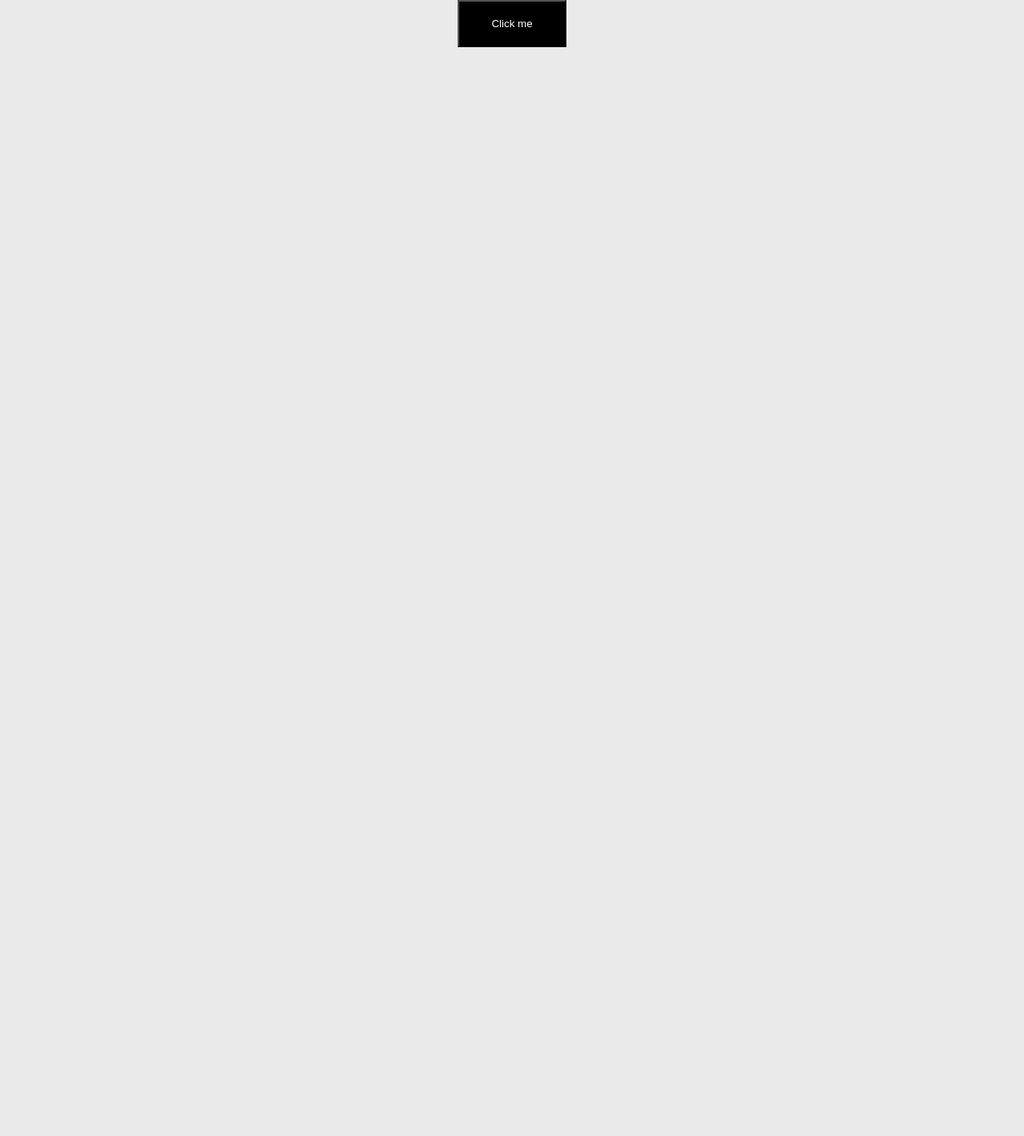
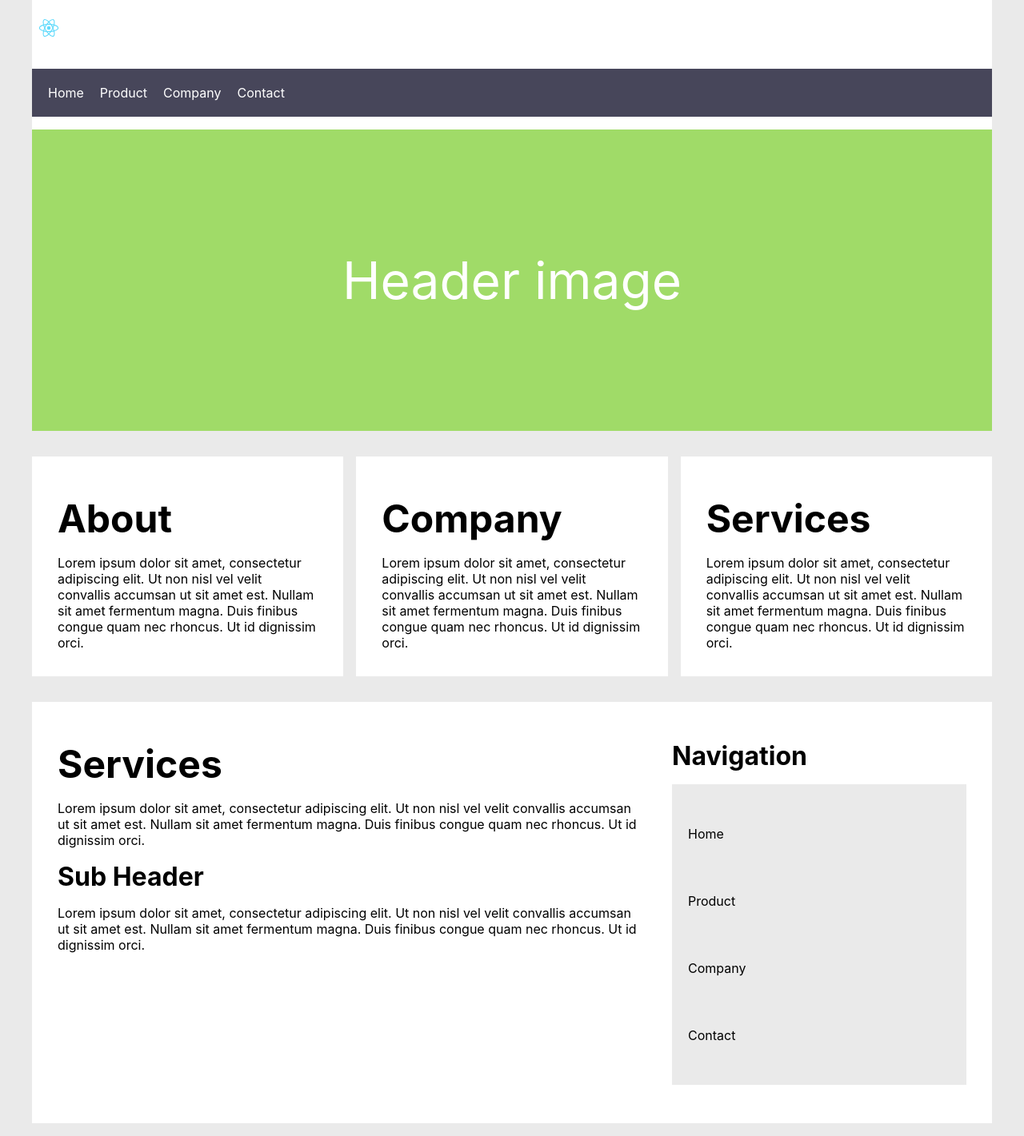
Before and after one commit to TK2400/React-darbai, a React (Create React App) app: page / in a window 1280 px wide. Shown: the whole page at 80% size. Before the commit the page ends 800 px from the top, so only its background shows below. Built offline with nearby package versions, Linux system fonts and the light colour scheme.

Commit message:
html komponentas navigation su dinamiskai gaunama klase per props ; primary ir secondary

```diff
--- a/src/App.css
+++ b/src/App.css
@@ -29,18 +29,6 @@ a {
   height: 30px;
   display: block;
   padding: 20px 0;
-}
-
-.navigation__list {
-  background-color: rgb(71, 70, 90);
-  color: white;
-  list-style: none;
-  padding: 20px;
-  display: flex;
-}
-
-.navigation__list-item {
-  margin-right: 20px;
 }
 
 .cards {
@@ -77,10 +65,6 @@ a {
   margin-right: 2em;
 }
 
-.content__navigation {
-  flex: 1;
-}
-
 .content__title {
   font-size: 3rem;
   margin: 1rem 0;
@@ -90,12 +74,3 @@ a {
   font-size: 2rem;
   margin: 1rem 0;
 }
-
-.content__navigation-list {
-  list-style: none;
-  background-color: #eaeaea;
-}
-
-.content__navigation-list-item {
-  padding: 2em 0;
-}
--- a/src/App.js
+++ b/src/App.js
@@ -1,12 +1,47 @@
 import './App.css';
-import './components/button.css'
-
-import Button from './components/Button';
+import Navigation from './components/Navigation';
+import logo from './logo.svg';
 
 export default function App() {
   return (
-    <div>
-      <Button text="Click me"/>
+    <div className='app'>
+      <header className='header'>
+        <img src={logo} className='header__logo' alt='logo' />
+        <Navigation navType='primary' />
+        <div className='header__hero'>
+          Header image
+        </div>
+      </header>
+      <main>
+        <div className='cards'>
+          <article className='card'>
+            <h2 className='card__title'>About</h2>
+            <p className='card__paragraph'>Lorem ipsum dolor sit amet, consectetur adipiscing elit. Ut non nisl vel velit convallis accumsan ut sit amet est. Nullam sit amet fermentum magna. Duis finibus congue quam nec rhoncus. Ut id dignissim orci.</p>
+          </article>
+          <article className='card'>
+            <h2 className='card__title'>Company</h2>
+            <p className='card__paragraph'>Lorem ipsum dolor sit amet, consectetur adipiscing elit. Ut non nisl vel velit convallis accumsan ut sit amet est. Nullam sit amet fermentum magna. Duis finibus congue quam nec rhoncus. Ut id dignissim orci.</p>
+          </article>
+          <article className='card'>
+            <h2 className='card__title'>Services</h2>
+            <p className='card__paragraph'>Lorem ipsum dolor sit amet, consectetur adipiscing elit. Ut non nisl vel velit convallis accumsan ut sit amet est. Nullam sit amet fermentum magna. Duis finibus congue quam nec rhoncus. Ut id dignissim orci.</p>
+          </article>
+        </div>
+
+        <div className="content">
+          <article className='content__article'>
+            <section>
+              <h2 className='content__title'>Services</h2>
+              <p className='content__paragraph'>Lorem ipsum dolor sit amet, consectetur adipiscing elit. Ut non nisl vel velit convallis accumsan ut sit amet est. Nullam sit amet fermentum magna. Duis finibus congue quam nec rhoncus. Ut id dignissim orci.</p>
+            </section>
+            <section>
+              <h3 className='content__sub-header'>Sub Header</h3>
+              <p className='content__paragraph'>Lorem ipsum dolor sit amet, consectetur adipiscing elit. Ut non nisl vel velit convallis accumsan ut sit amet est. Nullam sit amet fermentum magna. Duis finibus congue quam nec rhoncus. Ut id dignissim orci.</p>
+            </section>
+          </article>
+          <Navigation navType='secondary' />
+        </div>
+      </main>
     </div>
   );
 }
--- a/src/components/Button.js
+++ /dev/null
@@ -1,6 +0,0 @@
-export default function Button(props) {
-    console.log(props)
-    return (
-        <button> {props.text}</button>
-    )
-}
--- /dev/null
+++ b/src/components/Navigation.js
@@ -0,0 +1,15 @@
+import './navigation.css';
+
+export default function Navigation(props) {
+    return (
+        <nav className={`navigation ${props.navType}`}>
+            <h3>Navigation</h3>
+            <ul className={`navigation__list ${props.navType}`}>
+                <li className='navigation__list-item'><a href='http://google.com'>Home</a></li>
+                <li className='navigation__list-item'><a href='http://google.com'>Product</a></li>
+                <li className='navigation__list-item'><a href='http://google.com'>Company</a></li>
+                <li className='navigation__list-item'><a href='http://google.com'>Contact</a></li>
+            </ul>
+        </nav>
+    );
+}
--- a/src/components/button.css
+++ /dev/null
@@ -1,7 +0,0 @@
-button {
-    background-color: black;
-    color: white;
-    padding: 20px 40px;
-    font-size: 4 rem;
-    cursor: pointer
-}
--- /dev/null
+++ b/src/components/navigation.css
@@ -0,0 +1,37 @@
+.navigation__list {
+    background-color: rgb(71, 70, 90);
+    color: white;
+    list-style: none;
+    padding: 20px;
+    display: flex;
+}
+
+.navigation__list-item {
+    margin-right: 20px;
+}
+
+.navigation {
+    flex: 1;
+}
+
+.navigation__list.secondary {
+    flex: 1;
+    display: block;
+    background-color: #eaeaea;
+}
+
+.secondary .navigation__list-item {
+    color: black;
+    padding: 2em 0;
+    margin: 0;
+}
+
+.navigation h3 {
+    font-size: 2rem;
+    margin: 1rem 0;
+    display: none;
+}
+
+.navigation.secondary h3 {
+    display: block;
+}
```
Also changed, not shown: 1 other file (tests, documents, lock files or other folders).
